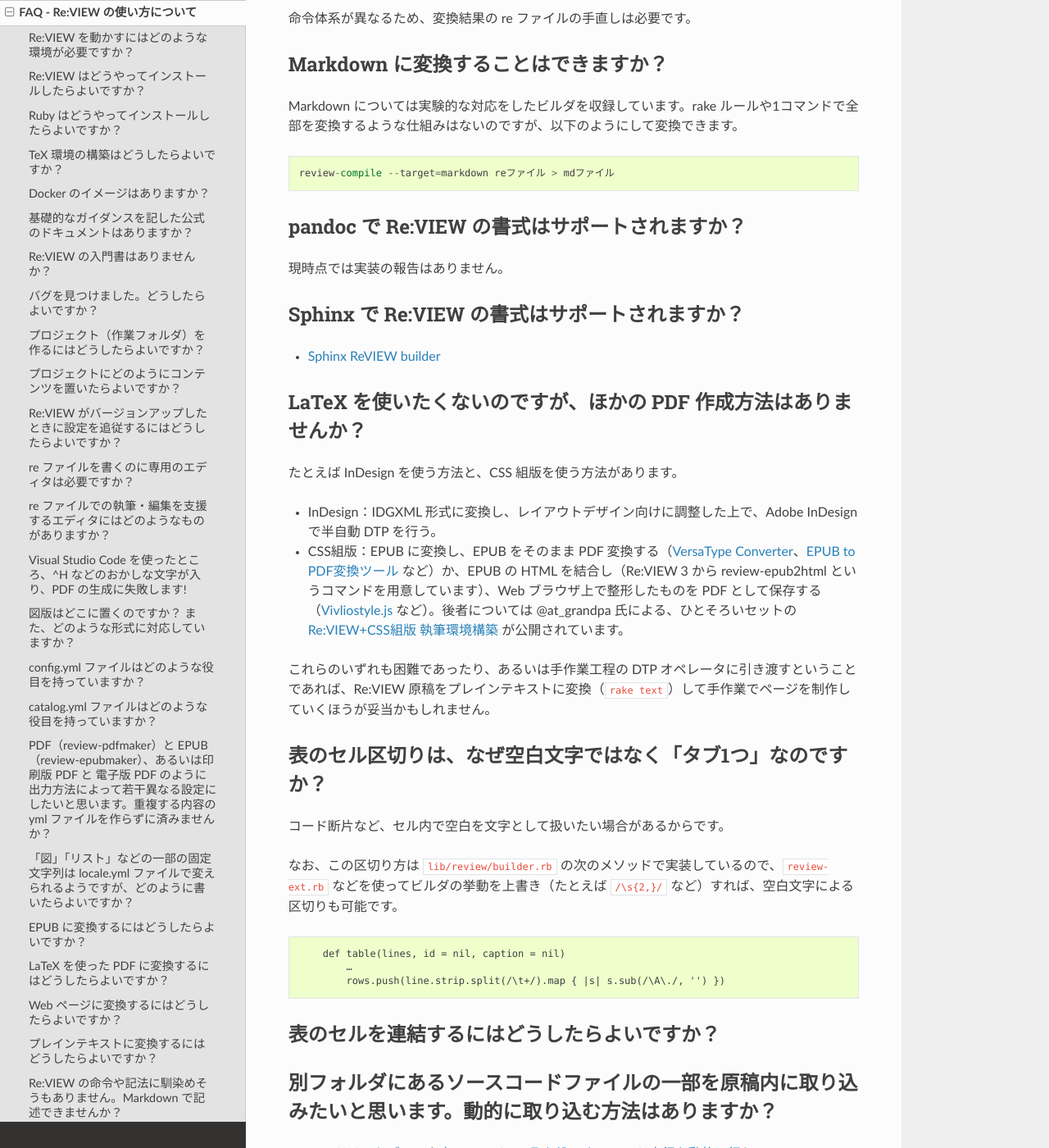
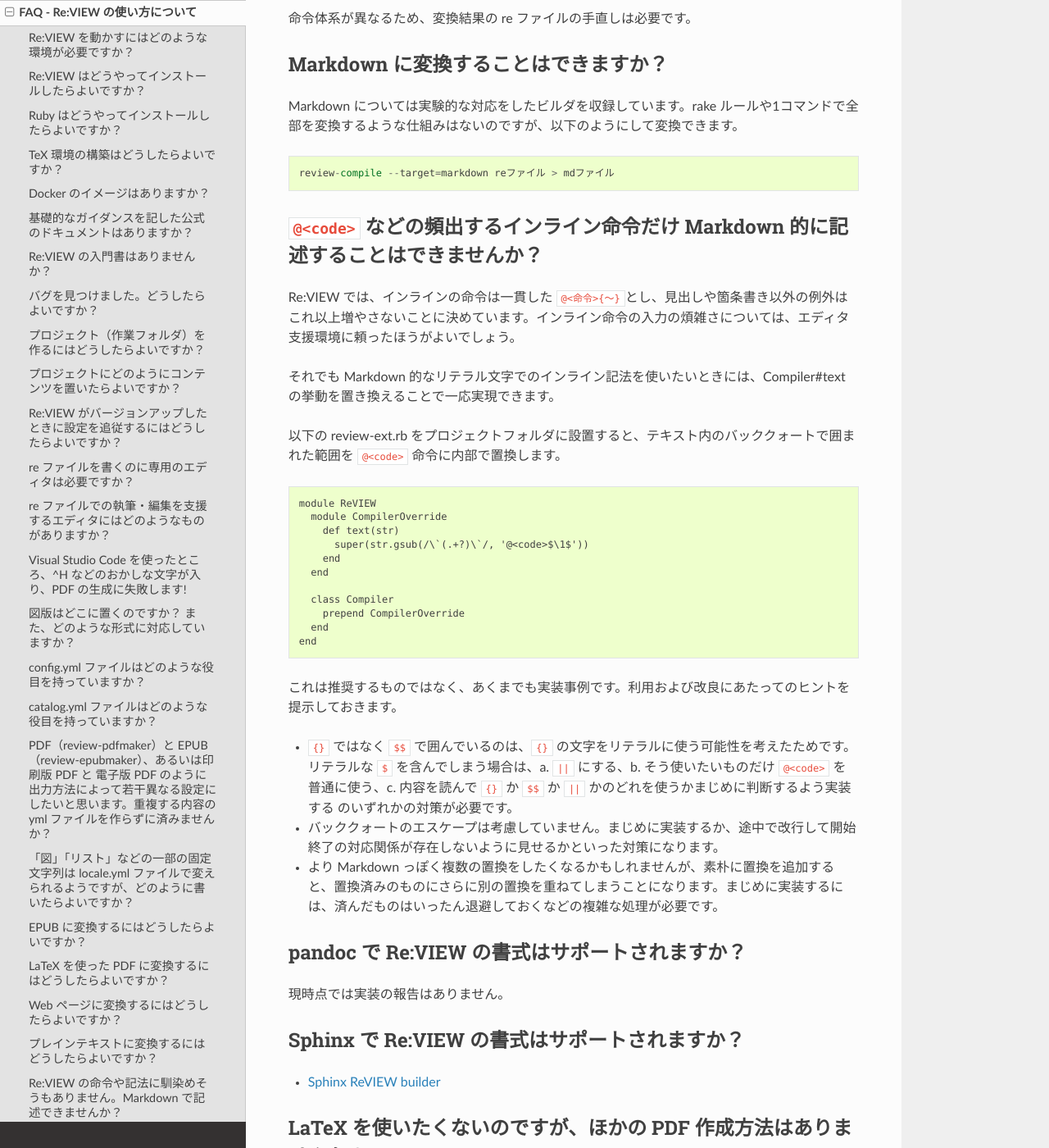
Before and after one commit to reviewml/reviewknowledge-ja, a Sphinx documentation site: the page built from docs/faq/faq-usage.md, in a window 1280 px wide and 1400 px high, scrolled down 8107 px. Shown: the whole window at 82% size. Built offline with Sphinx 7.4.7 and the Read the Docs theme 2.0.0, drawn with Linux system fonts in a browser that asks for light colours.

Commit message:
code backquote impl

````diff
--- a/docs/faq/faq-usage.md
+++ b/docs/faq/faq-usage.md
@@ -317,6 +317,34 @@
 review-compile --target=markdown reファイル > mdファイル
 ```
 
+## `@<code>` などの頻出するインライン命令だけ Markdown 的に記述することはできませんか？
+
+Re:VIEW では、インラインの命令は一貫した `@<命令>{〜}`とし、見出しや箇条書き以外の例外はこれ以上増やさないことに決めています。インライン命令の入力の煩雑さについては、エディタ支援環境に頼ったほうがよいでしょう。
+
+それでも Markdown 的なリテラル文字でのインライン記法を使いたいときには、Compiler#text の挙動を置き換えることで一応実現できます。
+
+以下の review-ext.rb をプロジェクトフォルダに設置すると、テキスト内のバッククォートで囲まれた範囲を `@<code>` 命令に内部で置換します。
+
+```
+module ReVIEW
+  module CompilerOverride
+    def text(str)
+      super(str.gsub(/\`(.+?)\`/, '@<code>$\1$'))
+    end
+  end
+
+  class Compiler
+    prepend CompilerOverride
+  end
+end
+```
+
+これは推奨するものではなく、あくまでも実装事例です。利用および改良にあたってのヒントを提示しておきます。
+
+- `{}` ではなく `$$` で囲んでいるのは、`{}` の文字をリテラルに使う可能性を考えたためです。リテラルな `$` を含んでしまう場合は、a. `||` にする、b. そう使いたいものだけ `@<code>` を普通に使う、c. 内容を読んで `{}` か `$$` か `||` かのどれを使うかまじめに判断するよう実装する のいずれかの対策が必要です。
+- バッククォートのエスケープは考慮していません。まじめに実装するか、途中で改行して開始終了の対応関係が存在しないように見せるかといった対策になります。
+- より Markdown っぽく複数の置換をしたくなるかもしれませんが、素朴に置換を追加すると、置換済みのものにさらに別の置換を重ねてしまうことになります。まじめに実装するには、済んだものはいったん退避しておくなどの複雑な処理が必要です。
+
 ## pandoc で Re:VIEW の書式はサポートされますか？
 
 現時点では実装の報告はありません。
````
